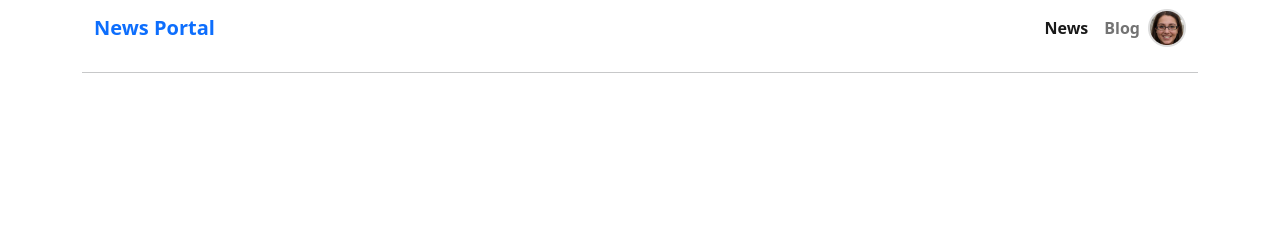
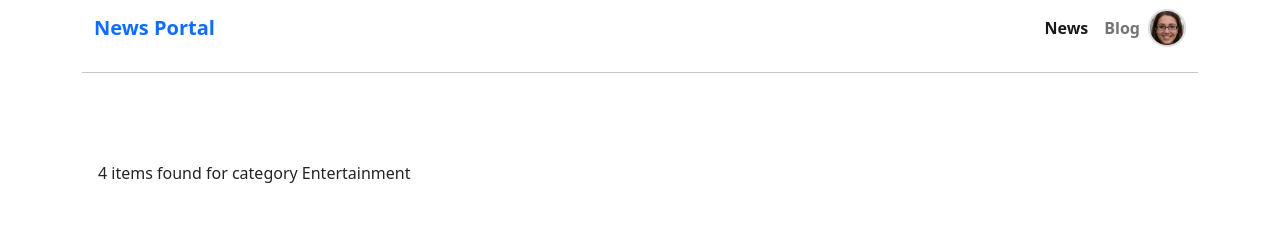
Before and after one commit to joymozumder/news-portal, a plain HTML site: page index.html in a window 1280 px wide. Drawn offline with nearby package versions, Linux system fonts and the light colour scheme; no server answers.

Commit message:
added number of items found for category section

```diff
--- a/index.html
+++ b/index.html
@@ -16,8 +16,8 @@
             <div class="container-fluid">
                 <a class="navbar-brand fw-bold text-primary" href="#">News Portal</a>
                 <button class="navbar-toggler ms-auto me-2" type="button" data-bs-toggle="collapse"
-                    data-bs-target="#navbarSupportedContent" aria-controls="navbarSupportedContent" aria-expanded="false"
-                    aria-label="Toggle navigation">
+                    data-bs-target="#navbarSupportedContent" aria-controls="navbarSupportedContent"
+                    aria-expanded="false" aria-label="Toggle navigation">
                     <span class="navbar-toggler-icon"></span>
                 </button>
                 <div class="d-lg-none">
@@ -45,8 +45,13 @@
             </ul>
         </section>
     </header>
-    <main>
-
+    <main class="container">
+        <!-- items found for category -->
+        <section class="mt-5">
+            <div id="items-found-for-category-container" class="px-3 py-4 bg-white rounded-2">
+                <p>4 items found for category Entertainment</p>
+            </div>
+        </section>
     </main>
     <footer>
 
```
